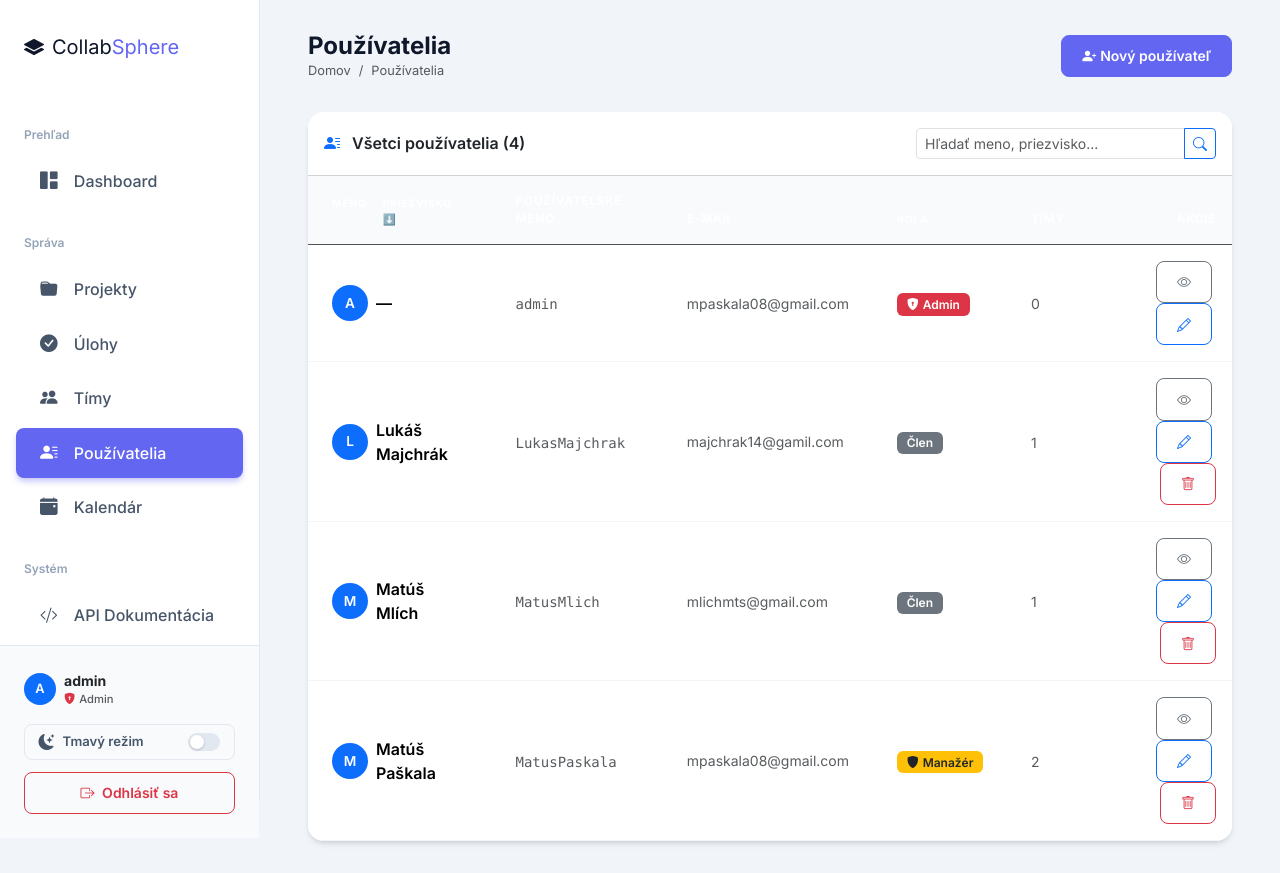
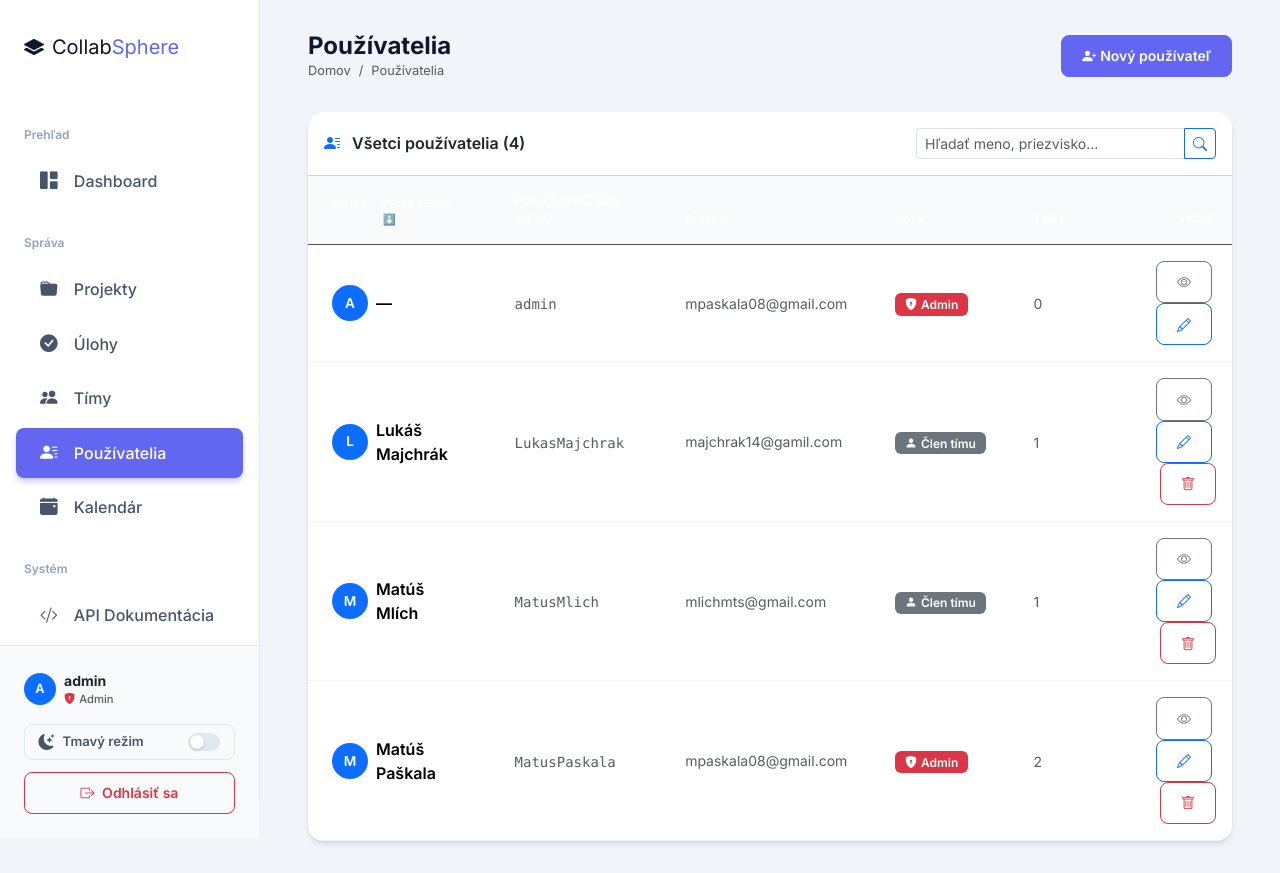
Before and after one commit to SLOVAKIA-ENTITI/CollabSphere_Final, a Django app: page /users/ in a window 1280 px wide. Run offline with Django 4.2, Linux system fonts and the light colour scheme; a user stored in the database is signed in; data comes from the database, SQL or seed files in the repository; some libraries are stand-ins or nearby versions.

Commit message:
Refactor user role badges in user list template

```diff
--- a/collabsphere/templates/registration/user_list.html
+++ b/collabsphere/templates/registration/user_list.html
@@ -80,12 +80,12 @@
             <td><code class="text-muted small">{{ u.username }}</code></td>
             <td class="text-muted small">{{ u.email|default:"—" }}</td>
             <td>
-              {% if u.username == 'admin' %}
+              {% if u.is_superuser %}
                 <span class="badge bg-danger text-white"><i class="bi bi-shield-lock-fill me-1"></i>Admin</span>
               {% elif u.is_manager %}
-                <span class="badge bg-warning text-dark"><i class="bi bi-shield-fill me-1"></i>Manažér</span>
+                <span class="badge bg-primary text-white"><i class="bi bi-briefcase-fill me-1"></i>Manažér</span>
               {% else %}
-                <span class="badge bg-secondary">Člen</span>
+                <span class="badge bg-secondary text-white"><i class="bi bi-person-fill me-1"></i>Člen tímu</span>
               {% endif %}
             </td>
             <td>
```
